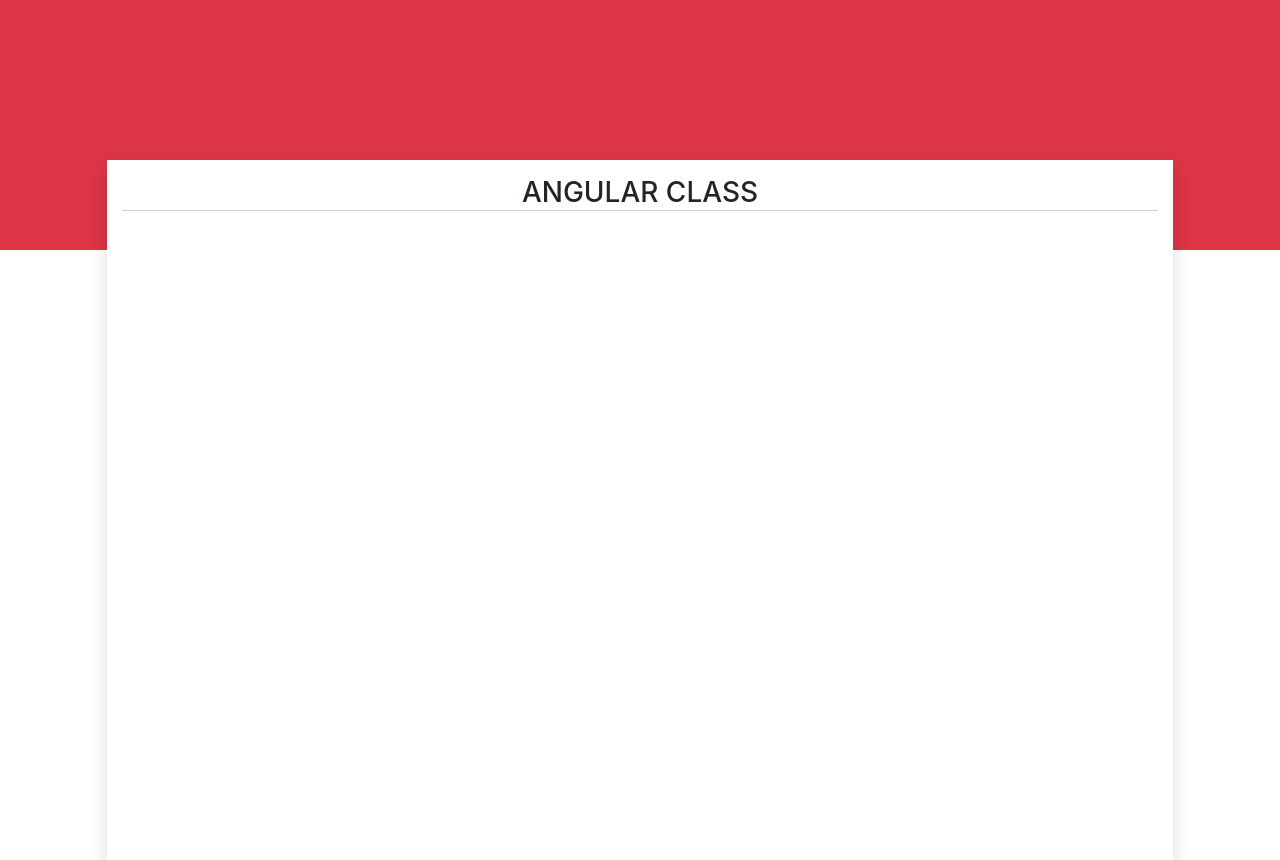
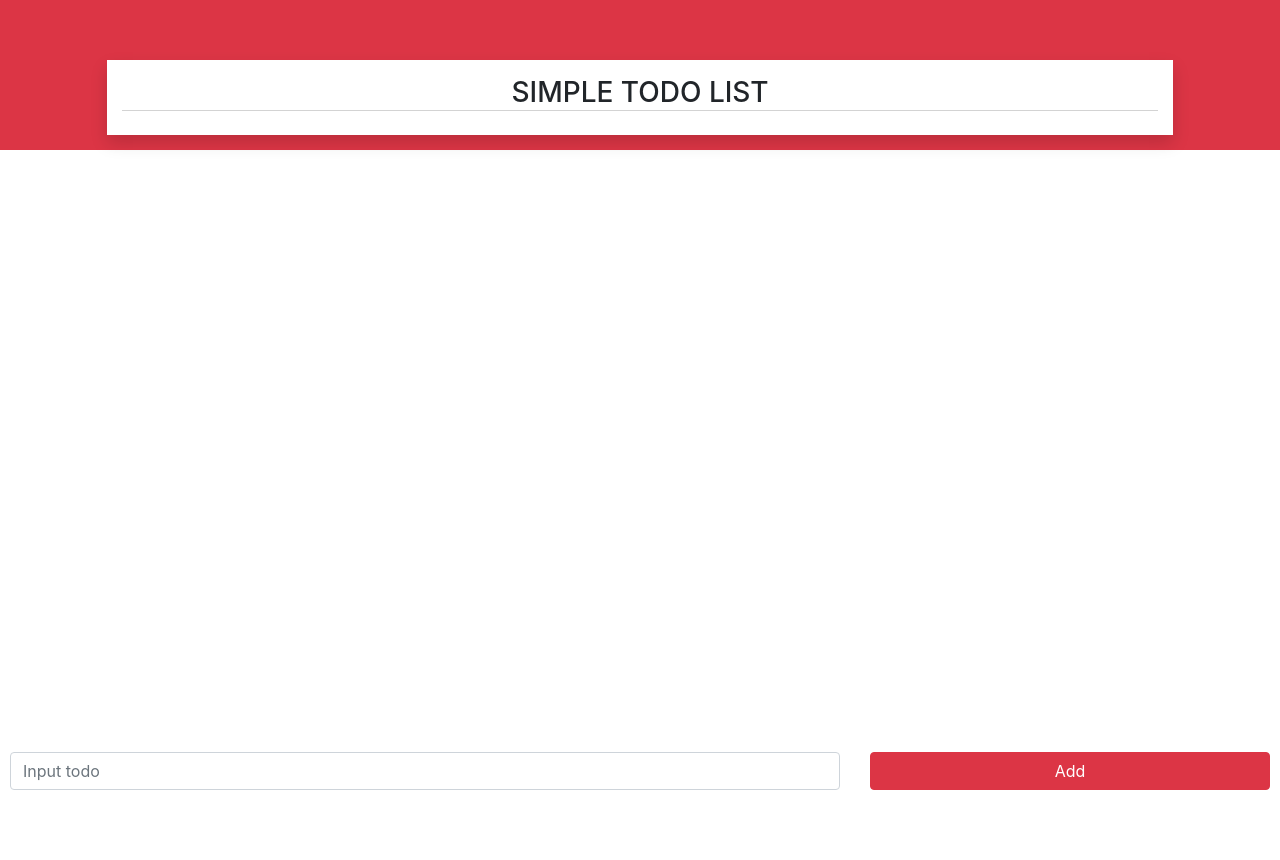
Before and after one commit to SQI-ONLINE/angular-class, an Angular app: page / in a window 1280 px wide. After the commit the page ends 800 px from the top, so only its background shows below. Built offline with nearby package versions, Linux system fonts and the light colour scheme.

Commit message:
class 03: Simple todo list

```diff
--- a/package.json
+++ b/package.json
@@ -19,6 +19,7 @@
     "@angular/platform-browser": "~9.0.0",
     "@angular/platform-browser-dynamic": "~9.0.0",
     "@angular/router": "~9.0.0",
+    "animate.css": "^3.7.2",
     "bootstrap": "^4.4.1",
     "rxjs": "~6.5.4",
     "tslib": "^1.10.0",
--- a/src/app/app.module.ts
+++ b/src/app/app.module.ts
@@ -6,6 +6,7 @@ import { AppComponent } from './app.component';
 import { LoginComponent } from './login/login.component';
 import { SignUpComponent } from './sign-up/sign-up.component';
 import { HomeComponent } from './home/home.component';
+import { FormsModule } from '@angular/forms'
 
 @NgModule({
   declarations: [
@@ -16,6 +17,7 @@ import { HomeComponent } from './home/home.component';
   ],
   imports: [
     BrowserModule,
+    FormsModule,
     AppRoutingModule
   ],
   providers: [],
--- a/src/app/home/home.component.html
+++ b/src/app/home/home.component.html
@@ -1,11 +1,23 @@
 <div class="container-fluid">
-    <div class="row bg-danger" style="height: 250px;">
+    <div class="row bg-danger" style="height: 150px;">
 
     </div>
     <div class="row">
-        <div class="col-10 mx-auto shadow bg-white" style="height: 700px; margin-top: -90px; z-index: 1000">
-                <h3 align="center" class="mt-3" style="border-bottom: 1px solid lightgrey">ANGULAR CLASS</h3>
-
+        <div class="col-10 mx-auto shadow bg-white" style="height: 100%; margin-top: -90px; z-index: 1000">
+                <h3 align="center" class="mt-3" style="border-bottom: 1px solid lightgrey">SIMPLE TODO LIST</h3>
+                <div class="row todo-container p-2" style="max-height: 70vh; overflow-y: auto">
+                    <div class="card-body col-12 shadow animated fadeInUp" *ngFor="let todo of todoArr">
+                        {{todo}}
+                    </div>
+                </div>
+                <div class="row" style="position: fixed; bottom: 10px; right: 10px; left: 10px">
+                    <div class="col-8">
+                        <input class="form-control" placeholder="Input todo" [(ngModel)]="todo">
+                    </div>
+                    <div class="col-4">
+                        <button class="btn btn-danger btn-block" (click)="addTodo()">Add</button>
+                    </div>
+                </div>
         </div>
     </div>
 </div>
--- a/src/app/home/home.component.ts
+++ b/src/app/home/home.component.ts
@@ -9,7 +9,15 @@ export class HomeComponent implements OnInit {
 
   constructor() { }
 
+  public todo = "";
+  public todoArr = [];
   ngOnInit(): void {
+
   }
 
+  addTodo(){
+    this.todoArr.push(this.todo)
+    this.todo = "";
+    console.log(this.todoArr);
+  }
 }
--- a/src/styles.css
+++ b/src/styles.css
@@ -1,2 +1,3 @@
 /* You can add global styles to this file, and also import other style files */
-@import '~bootstrap/dist/css/bootstrap.css'
+@import '~bootstrap/dist/css/bootstrap.css';
+@import '~animate.css/animate.min'
```
Also changed, not shown: 1 other file (tests, documents, lock files or other folders).
